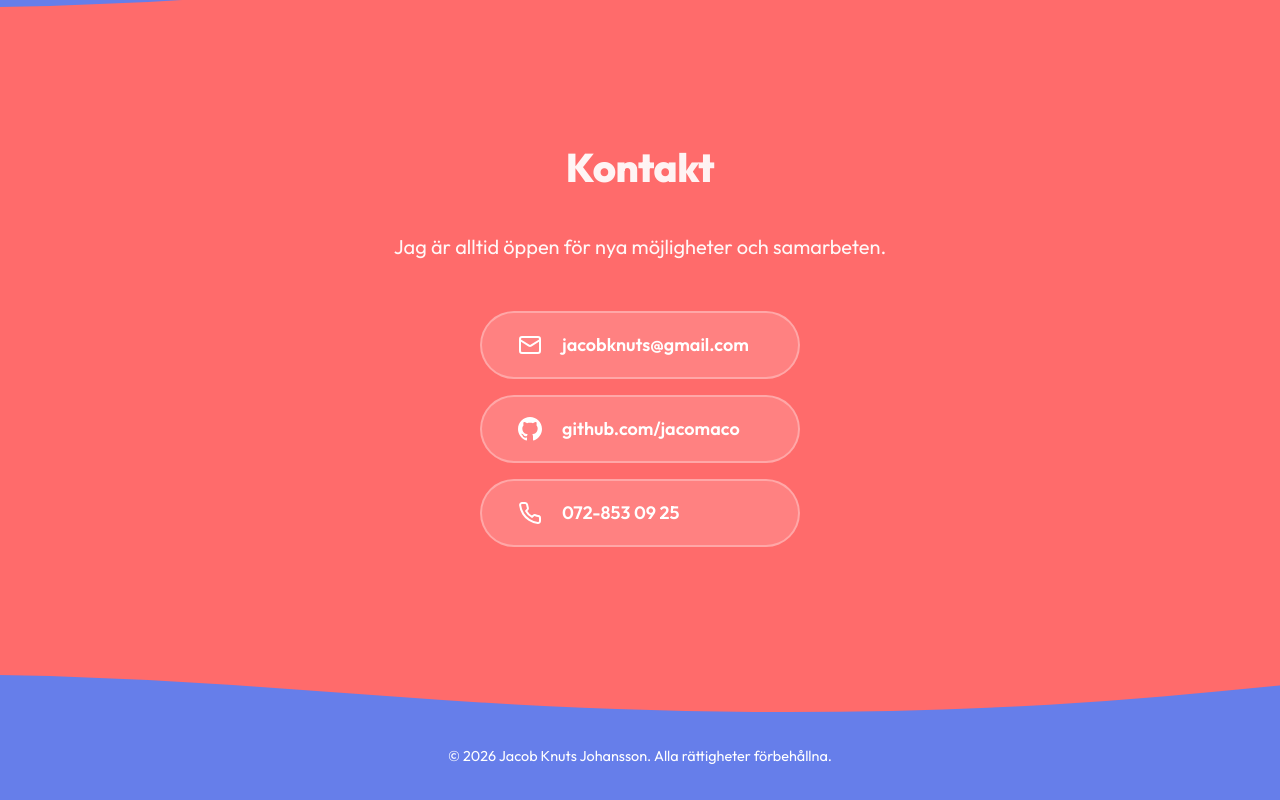
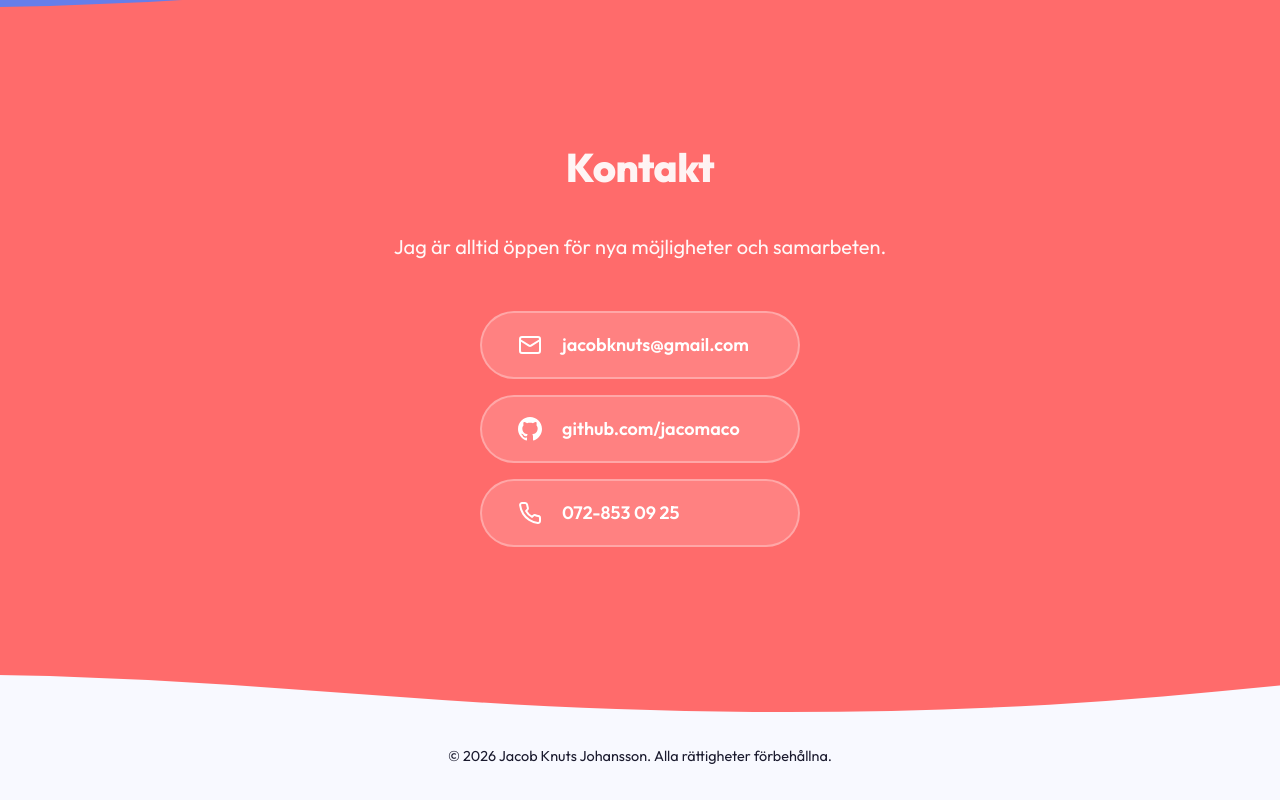
Before and after one commit to jacomaco/portfolio, a React (Vite) app: page / in a window 1280 px wide. Shown: the part 5437-6237 px from the top of the page. Built offline with nearby package versions, Linux system fonts and the light colour scheme.

Commit message:
style: update footer colors and adjust wave divider transition for consistency

```diff
--- a/src/App.css
+++ b/src/App.css
@@ -769,8 +769,8 @@ body {
 .footer {
   padding: 2rem;
   text-align: center;
-  background: #667eea;
-  color: white;
+  background: var(--color-bg-light);
+  color: var(--color-text-dark);
   font-size: 0.9rem;
 }
 .nav-toggle {
--- a/src/App.tsx
+++ b/src/App.tsx
@@ -31,7 +31,7 @@ function App() {
         <WaveDivider upperColor="var(--color-hero-start)" lowerColor="var(--color-coral-start)" />
         <Contact />
       </main>
-      <WaveDivider lowerColor="var(--color-coral-start)" upperColor="var(--color-hero-start)" flip={true} />
+      <WaveDivider lowerColor="var(--color-coral-start)" upperColor="var(--color-bg-light)" flip={true} />
       <footer className="footer">
         <p>© {new Date().getFullYear()} Jacob Knuts Johansson. Alla rättigheter förbehållna.</p>
       </footer>
```
